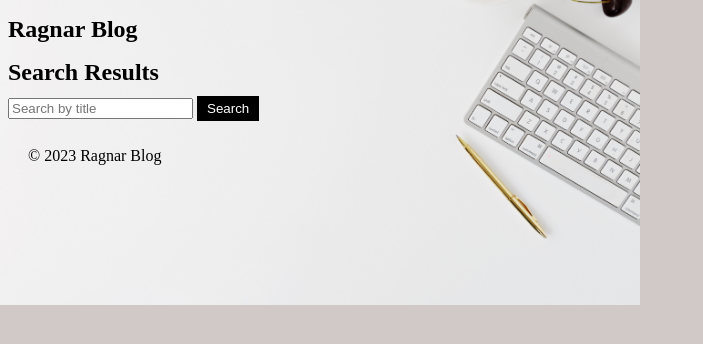
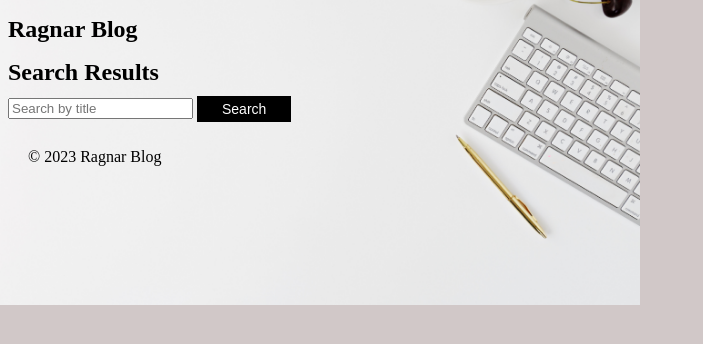
Before and after one commit to raks99/basic_blog_application, a Django app: page /blog/search/ in a window 1280 px wide. Shown: the top 344 px of the page, without its empty margins (0-703 px from the left). Run offline with Django 4.2, Linux system fonts and the light colour scheme.

Commit message:
added search button style

```diff
--- a/MyBlog/blog/static/style2.css
+++ b/MyBlog/blog/static/style2.css
@@ -60,6 +60,30 @@ button:hover {  /* pseudo-class is used to apply styles to an element, if i move
     color: #000000;
 }
 
+/*Style for Search button*/
+.search-button {
+    display: inline-block;
+    padding: 2px 24px;
+    margin-right: 10px;
+    font-size: 14px;
+    font-weight: 400;
+    line-height: 1.42857143;
+    text-align: center;
+    white-space: nowrap;
+    vertical-align: middle;
+    cursor: pointer;
+    border: 1px solid transparent;
+    border-radius: 0px;
+    background-color: #000000;
+    color: #ffffff;
+    text-decoration: none;
+}
+
+.search-button:hover {  /* pseudo-class is used to apply styles to an element, if i move mouse over the button it changes style*/
+    background-color: #1100ff;
+    color: #ffffff;
+}
+
 /*Styling for footer */
 footer {
     /*background-color: #ffffff;*/
--- a/MyBlog/blog/templates/blog/post_search_results.html
+++ b/MyBlog/blog/templates/blog/post_search_results.html
@@ -4,7 +4,7 @@
     <h1>Search Results</h1>
     <form method="GET" action="{% url 'blog:post_search' %}">
         <input type="text" name="q" placeholder="Search by title">
-        <button type="submit">Search</button>
+        <button  class="search-button" type="submit">Search</button>
     </form>
     <ul>
         {% for post in posts %}
```
